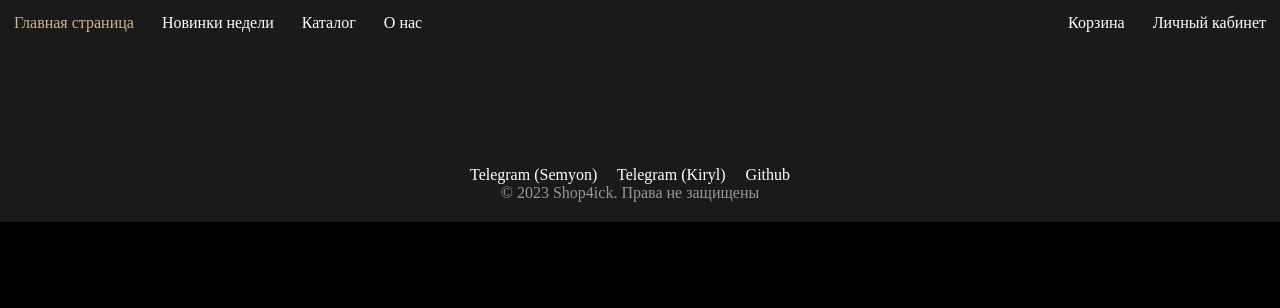
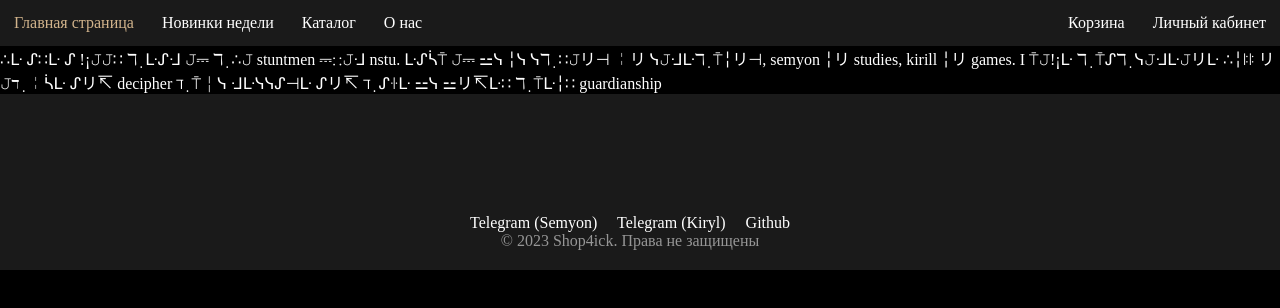
Before and after one commit to TheyCallMeZong/4LabaWeb, a Vue app: page /about in a window 1280 px wide. Shown: the top 308 px of the page. Built offline with nearby package versions, Linux system fonts and the light colour scheme.

Commit message:
add about us

```diff
--- a/src/pages/about/about.html
+++ b/src/pages/about/about.html
@@ -1,3 +1,4 @@
 <TopNavbar />
+<div style="color: white">∴ᒷ ᔑ∷ᒷ ᔑ !¡𝙹𝙹∷ ℸ ̣ ᒷᔑᒲ 𝙹⎓ ℸ ̣ ∴𝙹 stuntmen ⎓∷𝙹ᒲ nstu.  ᒷᔑᓵ⍑ 𝙹⎓ ⚍ᓭ ╎ᓭ ᓭℸ ̣ ∷𝙹リ⊣ ╎リ ᓭ𝙹ᒲᒷℸ ̣ ⍑╎リ⊣, semyon ╎リ studies, kirill ╎リ games.  I ⍑𝙹!¡ᒷ ℸ ̣ ⍑ᔑℸ ̣  ᓭ𝙹ᒲᒷ𝙹リᒷ ∴╎ꖎꖎ リ𝙹ℸ ̣ ╎ᓵᒷ ᔑリ↸ decipher ℸ ̣ ⍑╎ᓭ ᒲᒷᓭᓭᔑ⊣ᒷ ᔑリ↸ ℸ ̣ ᔑꖌᒷ ⚍ᓭ ⚍リ↸ᒷ∷ ℸ ̣ ⍑ᒷ╎∷ guardianship</div>
 <Space />
 <BottomNavabar />
--- a/src/pages/user/authorize/Authorize.vue
+++ b/src/pages/user/authorize/Authorize.vue
@@ -1,4 +1,6 @@
-
+<script setup>
+import Space from "@/components/Space.vue";
+</script>
 <template>
   <Space></Space>
   <div>
@@ -40,7 +42,7 @@
 import TopNavbar from "@/components/TopNavbar.vue";
 
 export default {
-  components: {TopNavbar}
+  components: {TopNavbar, Space}
 
 }
 </script>
--- a/src/pages/user/sign-in/SignIn.vue
+++ b/src/pages/user/sign-in/SignIn.vue
@@ -1,9 +1,10 @@
 <script setup>
+import Space from "@/components/Space.vue";
 import TopNavbar from '../../../components/TopNavbar.vue';
 </script>
 <template>
   <div>
-
+  <Space/>
     <main class="box">
       <h2>Регистрация</h2>
       <form @submit.prevent>
@@ -49,8 +50,10 @@ import TopNavbar from '../../../components/TopNavbar.vue';
 
 
 export default {
-  name: "SignIn"
-
+  name: "SignIn",
+  components:{
+    Space
+  }
 };
 </script>
 
```
